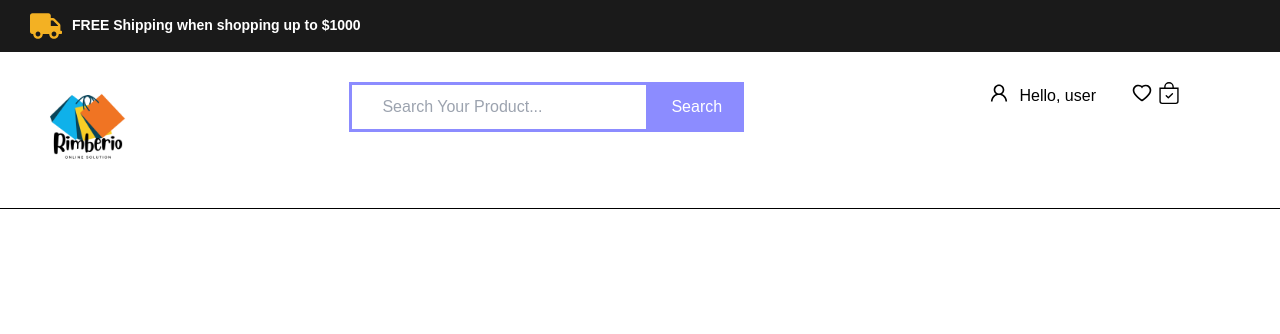
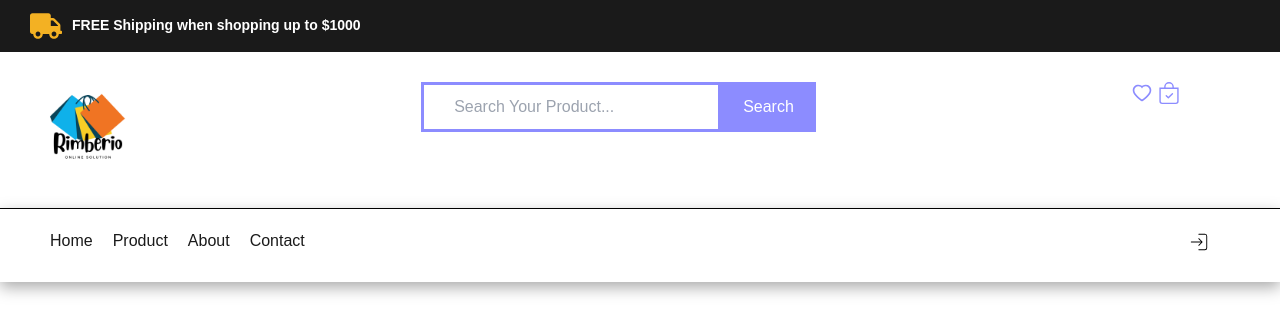
Before and after one commit to punchpnp/HUNGRY-Hub, a React (Vite) app in the folder client/: page / in a window 1280 px wide. Shown: the top 334 px of the page. Built offline with nearby package versions, Linux system fonts and the light colour scheme.

Commit message:
create signin from Auth0

```diff
--- a/client/package.json
+++ b/client/package.json
@@ -10,6 +10,7 @@
     "preview": "vite preview"
   },
   "dependencies": {
+    "@auth0/auth0-react": "^2.2.3",
     "react": "^18.2.0",
     "react-dom": "^18.2.0",
     "react-icons": "^4.12.0",
--- a/client/src/App.jsx
+++ b/client/src/App.jsx
@@ -1,11 +1,14 @@
 import React from "react";
 import Nav from "./Nav";
 import "./index.css";
+import { BrowserRouter } from "react-router-dom";
 
 function App() {
   return (
     <>
-      <Nav />
+      <BrowserRouter>
+        <Nav />
+      </BrowserRouter>
     </>
   );
 }
--- a/client/src/Nav.css
+++ b/client/src/Nav.css
@@ -85,8 +85,54 @@
   justify-content: space-between;
 }
 
-.main_header .container .icon .second_icon p {
+.main_header .container .icon .second_icon .link {
   margin-right: 5px;
   font-size: 22px;
   cursor: pointer;
+  color: rgb(140, 140, 255);
 }
+
+.header {
+  width: 100%;
+  padding: 20px 30px;
+  box-shadow: rgba(0, 0, 0, 0.35) 0px 5px 15px;
+}
+
+.header .container {
+  display: flex;
+  max-width: 100%;
+  justify-content: space-between;
+}
+
+.header .container .nav ul {
+  display: flex;
+}
+
+.header .container .nav ul li {
+  margin-left: 20px;
+  list-style: none;
+}
+
+.header .container .nav ul li .link {
+  text-decoration: none;
+  color: #1a1a1a;
+  transition: 0.5s;
+}
+
+.header .container .nav ul li .link:hover {
+  color: rgb(140, 140, 255);
+}
+.header .container .auth {
+  margin-right: 20px;
+  font-size: 22px;
+  cursor: pointer;
+}
+
+.header .container .auth button {
+  margin-right: 20px;
+  font-size: 22px;
+  cursor: pointer;
+  outline: none;
+  border: none;
+  background: none;
+}
--- a/client/src/Nav.jsx
+++ b/client/src/Nav.jsx
@@ -2,11 +2,16 @@ import React from "react";
 import { FaTruck } from "react-icons/fa";
 import { AiOutlineHeart } from "react-icons/ai";
 import { AiOutlineUser } from "react-icons/ai";
-import { BsBagCheck } from "react-icons/bs";
+import { BsBagCheck, BsDribbble } from "react-icons/bs";
+import { CiLogin } from "react-icons/ci";
+import { CiLogout } from "react-icons/ci";
 import "./Nav.css";
 import ShopLogo from "./assets/Shop logo.png";
+import { Link } from "react-router-dom";
+import { useAuth0 } from "@auth0/auth0-react";
 
 function Nav() {
+  const { loginWithRedirect, logout, user, isAuthenticated } = useAuth0();
   return (
     <>
       <div className="free">
@@ -33,21 +38,67 @@ function Nav() {
           </div>
 
           <div className="icon">
-            <div className="account">
-              <div className="user_icon">
-                <AiOutlineUser />
+            {isAuthenticated && (
+              <div className="account">
+                <div className="user_icon">
+                  <AiOutlineUser />
+                </div>
+                <p>Hello, {user.name}</p>
               </div>
-              <p>Hello, user</p>
-            </div>
+            )}
 
             <div className="second_icon">
-              <p>
+              <Link to="/" className="link">
                 <AiOutlineHeart />
-              </p>
-              <p>
+              </Link>
+              <Link to="/cart" className="link">
                 <BsBagCheck />
-              </p>
+              </Link>
             </div>
+          </div>
+        </div>
+      </div>
+      <div className="header">
+        <div className="container">
+          <div className="nav">
+            <ul>
+              <li>
+                <Link to="/" className="link">
+                  Home
+                </Link>
+              </li>
+              <li>
+                <Link to="/product" className="link">
+                  Product
+                </Link>
+              </li>
+              <li>
+                <Link to="/about" className="link">
+                  About
+                </Link>
+              </li>
+              <li>
+                <Link to="/contact" className="link">
+                  Contact
+                </Link>
+              </li>
+            </ul>
+          </div>
+
+          <div className="auth">
+            {isAuthenticated ? (
+              <button
+                onClick={() =>
+                  logout({ logoutParams: { returnTo: window.location.origin } })
+                }
+              >
+                <CiLogout />
+              </button>
+            ) : (
+              <button onClick={() => loginWithRedirect()}>
+                <CiLogin />
+              </button>
+            )}
           </div>
         </div>
       </div>
--- a/client/src/main.jsx
+++ b/client/src/main.jsx
@@ -2,9 +2,18 @@ import React from "react";
 import ReactDOM from "react-dom/client";
 import App from "./App.jsx";
 import "./index.css";
+import { Auth0Provider } from "@auth0/auth0-react";
 
 ReactDOM.createRoot(document.getElementById("root")).render(
-  <React.StrictMode>
-    <App />
-  </React.StrictMode>
+  <Auth0Provider
+    domain="dev-abdrl5usklyzamf6.us.auth0.com"
+    clientId="kNCOTNq3RbCieKcl8gQaaEsIrQRIyf6s"
+    authorizationParams={{
+      redirect_uri: window.location.origin,
+    }}
+  >
+    <React.StrictMode>
+      <App />
+    </React.StrictMode>
+  </Auth0Provider>
 );
```
Also changed, not shown: 1 other file (tests, documents, lock files or other folders).
